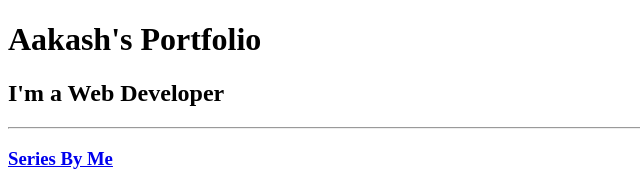
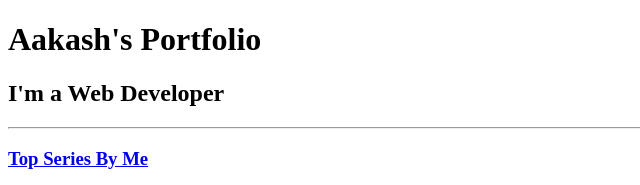
Before and after one commit to AakashKumarJMU/html-portfolio, a plain HTML site: page index.html in a window 1280 px wide. Shown: the top 185 px of the page, 0-640 px from the left. Drawn offline with Linux system fonts and the light colour scheme.

Commit message:
Update index.html

```diff
--- a/index.html
+++ b/index.html
@@ -9,7 +9,7 @@
     <h1>Aakash's Portfolio</h1>
     <h2>I'm a Web Developer</h2>
     <hr/>
-    <a href="./public/series ak.html"><h3>Series By Me</h3></a>
+    <a href="./public/series ak.html"><h3>Top Series By Me</h3></a>
     <img src="./assets/images/Top Series.png" height="300"/>
 
     <a href="./public/birthday ak.html"><h3>Birthday Page</h3></a>
```
